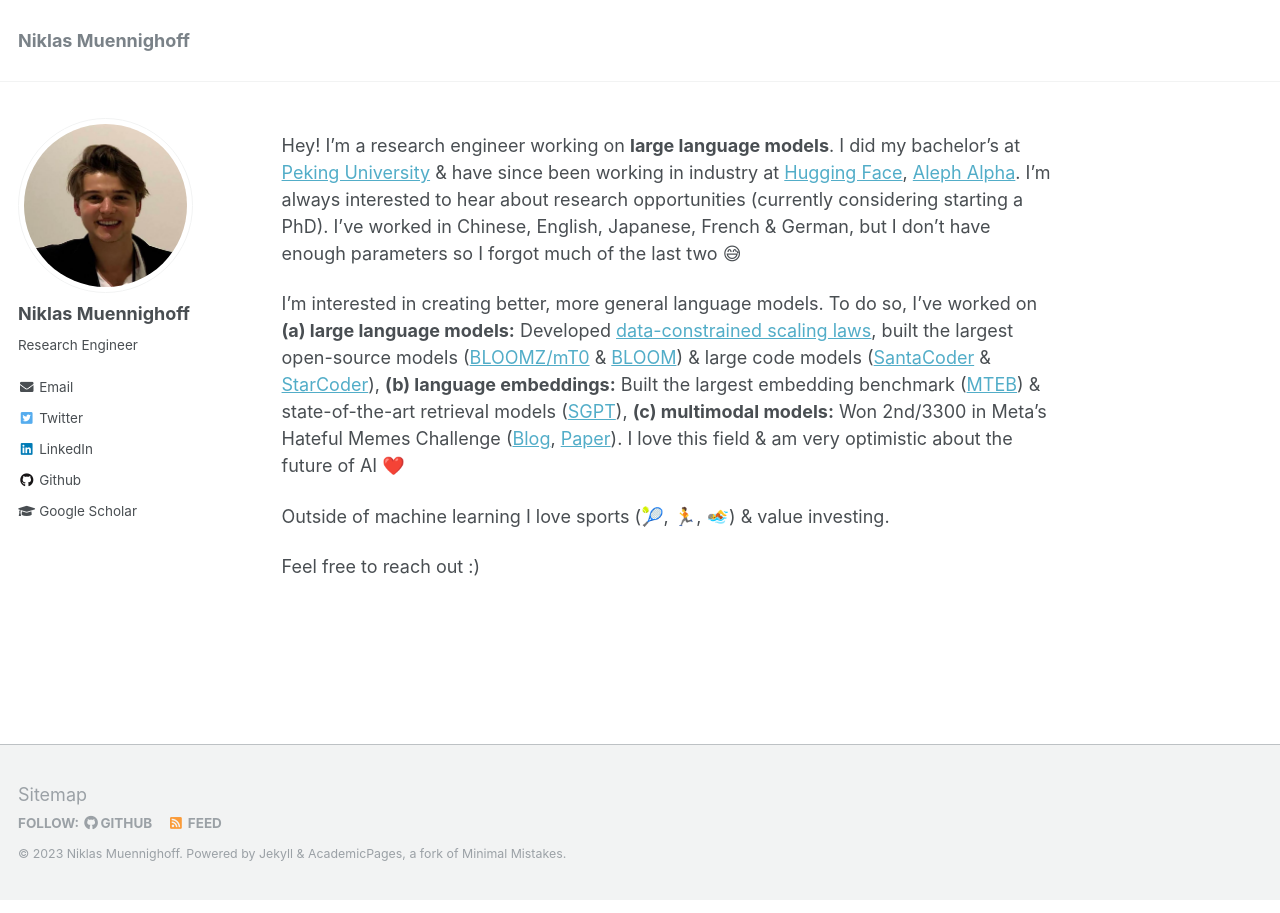
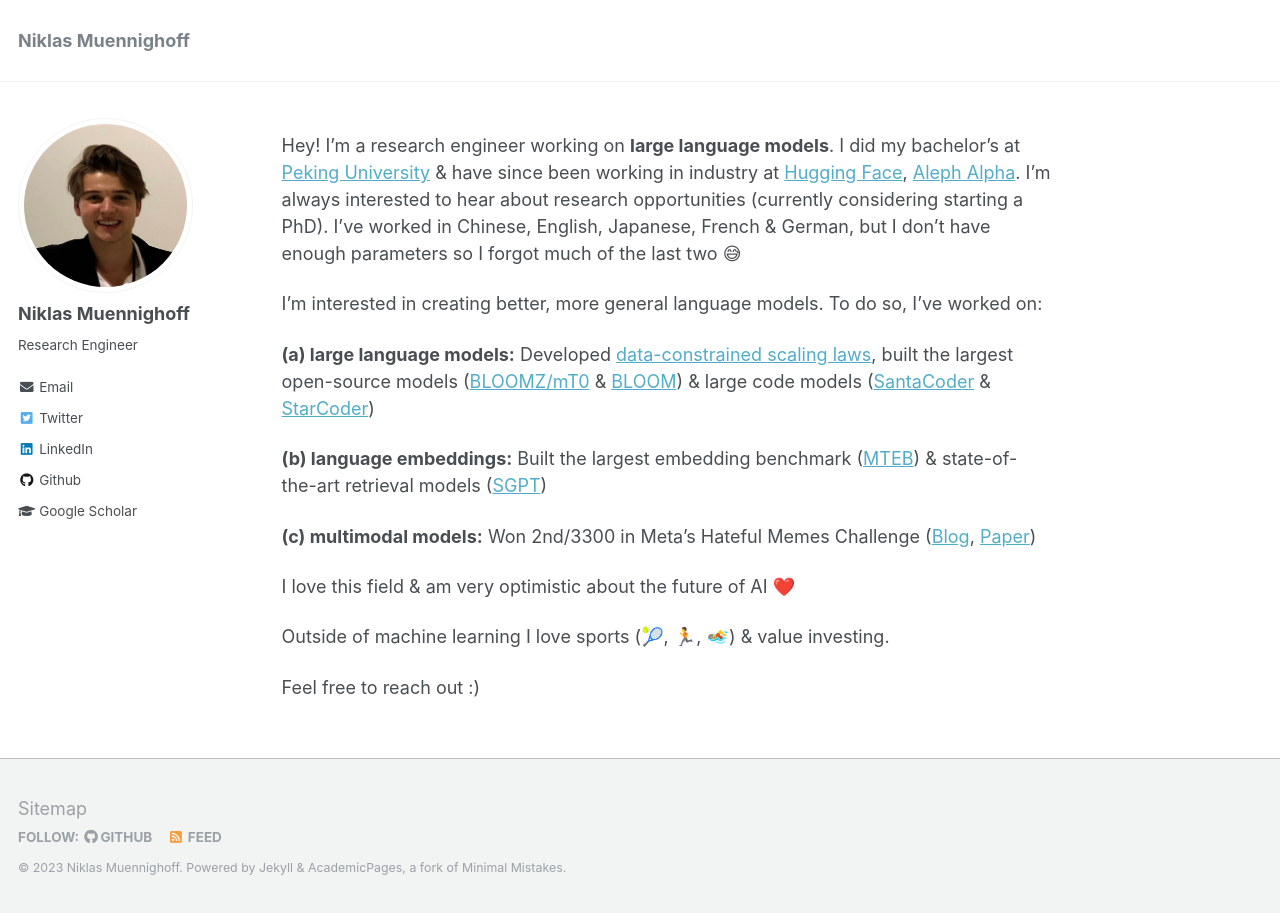
Before and after one commit to Muennighoff/Muennighoff.github.io, a Jekyll site: the page built from _pages/about.md, in a window 1280 px wide. Built offline with Jekyll 4.4.1, drawn with Linux system fonts in a browser that asks for light colours.

```diff
--- a/_pages/about.md
+++ b/_pages/about.md
@@ -11,7 +11,14 @@ redirect_from:
 
 Hey! I'm a research engineer working on **large language models**. I did my bachelor's at [Peking University](https://en.wikipedia.org/wiki/Peking_University) & have since been working in industry at [Hugging Face](https://huggingface.co/), [Aleph Alpha](https://www.aleph-alpha.com/). I'm always interested to hear about research opportunities (currently considering starting a PhD). I've worked in Chinese, English, Japanese, French & German, but I don't have enough parameters so I forgot much of the last two 😅
 
-I'm interested in creating better, more general language models. To do so, I've worked on **(a) large language models:** Developed [data-constrained scaling laws](https://arxiv.org/abs/2305.16264), built the largest open-source models ([BLOOMZ/mT0](https://arxiv.org/abs/2211.01786) & [BLOOM](https://arxiv.org/abs/2211.05100)) & large code models ([SantaCoder](https://arxiv.org/abs/2301.03988) & [StarCoder](https://arxiv.org/abs/2305.06161)), **(b) language embeddings:** Built the largest embedding benchmark ([MTEB](https://arxiv.org/abs/2210.07316)) & state-of-the-art retrieval models ([SGPT](https://arxiv.org/abs/2202.08904)), **(c) multimodal models:** Won 2nd/3300 in Meta's Hateful Memes Challenge ([Blog](https://ai.facebook.com/blog/hateful-memes-challenge-winners/), [Paper](https://arxiv.org/abs/2012.07788)).
+I'm interested in creating better, more general language models. To do so, I've worked on:
+
+**(a) large language models:** Developed [data-constrained scaling laws](https://arxiv.org/abs/2305.16264), built the largest open-source models ([BLOOMZ/mT0](https://arxiv.org/abs/2211.01786) & [BLOOM](https://arxiv.org/abs/2211.05100)) & large code models ([SantaCoder](https://arxiv.org/abs/2301.03988) & [StarCoder](https://arxiv.org/abs/2305.06161))
+
+**(b) language embeddings:** Built the largest embedding benchmark ([MTEB](https://arxiv.org/abs/2210.07316)) & state-of-the-art retrieval models ([SGPT](https://arxiv.org/abs/2202.08904))
+
+**(c) multimodal models:** Won 2nd/3300 in Meta's Hateful Memes Challenge ([Blog](https://ai.facebook.com/blog/hateful-memes-challenge-winners/), [Paper](https://arxiv.org/abs/2012.07788))
+
 I love this field & am very optimistic about the future of AI ❤️
 
 Outside of machine learning I love sports (🎾, 🏃, 🏊) & value investing.
```
